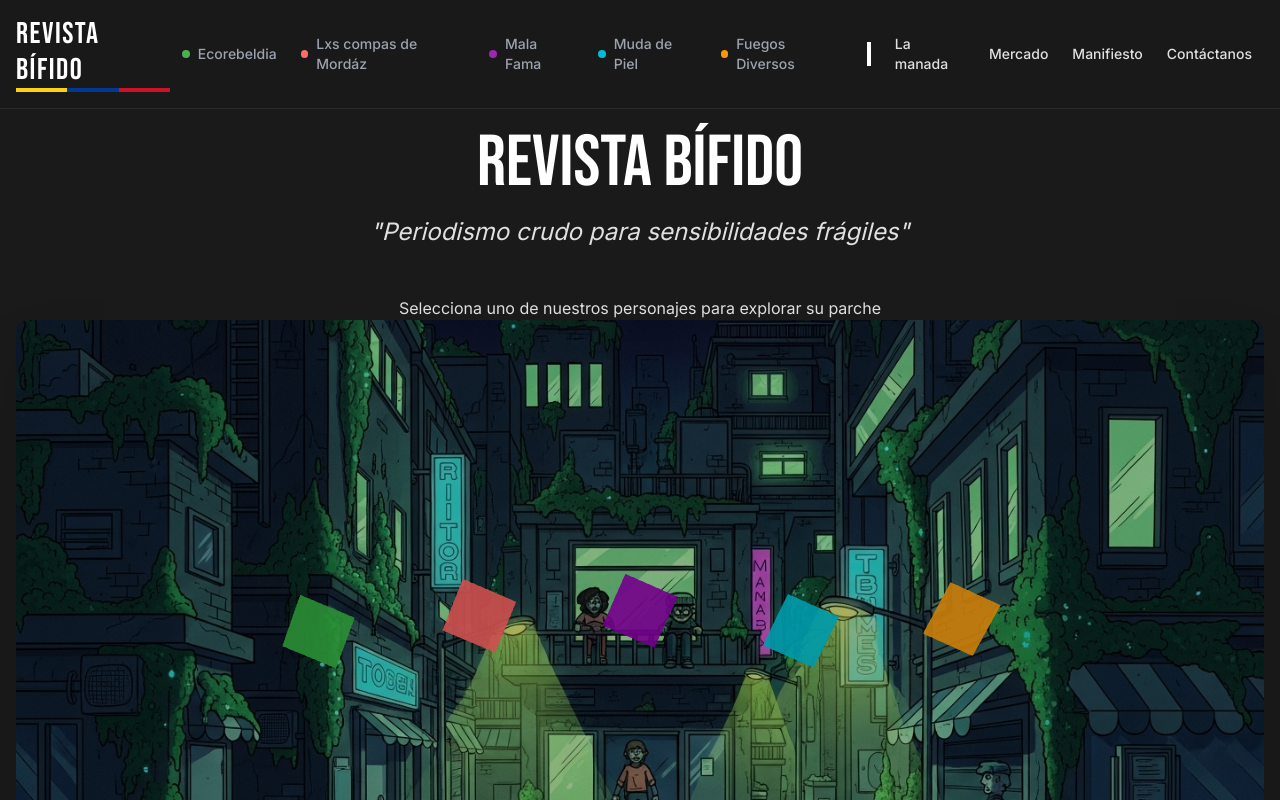
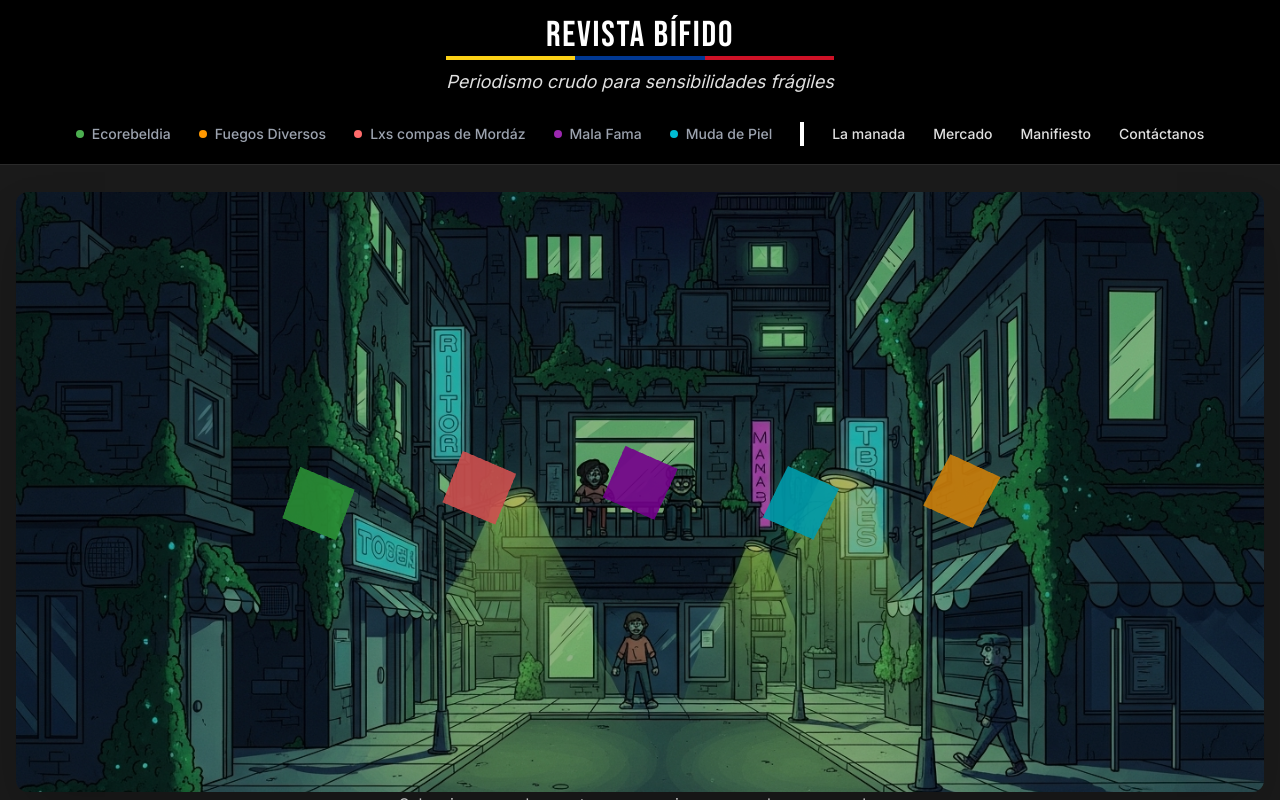
Before and after one commit to Zwartmit/Revista-Bifido, a Next.js app: page / in a window 1280 px wide. Shown: the top 800 px of the page. Built offline with nearby package versions, Linux system fonts and the light colour scheme.

Commit message:
v1.8 (ajuste provisional feedback)

```diff
--- a/app/contactanos/page.tsx
+++ b/app/contactanos/page.tsx
@@ -25,7 +25,7 @@ export default function ContactPage() {
   }, []);
 
   return (
-    <div className="min-h-screen py-12">
+    <div className="min-h-screen py-20 sm:py-20">
       <div className="container mx-auto px-4 max-w-4xl">
         <div ref={contentRef} className="flex flex-col items-center">
           {/* Header */}
--- a/app/lamanada/page.tsx
+++ b/app/lamanada/page.tsx
@@ -35,7 +35,7 @@ export default function LaManadaPage() {
   }, []);
 
   return (
-    <div className="min-h-screen py-12">
+    <div className="min-h-screen py-20 sm:py-20">
       {/* Header */}
       <div className="container mx-auto px-4 mb-12 text-center">
         <div className="inline-flex items-center justify-center w-16 h-16 bg-bifido-gray rounded-full mb-4">
--- a/app/layout.tsx
+++ b/app/layout.tsx
@@ -3,6 +3,8 @@ import { Inter, Bebas_Neue } from 'next/font/google';
 import './globals.css';
 import Header from '@/components/Header';
 import Footer from '@/components/Footer';
+import ScrollToTop from '@/components/ScrollToTop';
+import BackToHome from '@/components/BackToHome';
 
 const inter = Inter({
   subsets: ['latin'],
@@ -30,10 +32,12 @@ export default function RootLayout({
     <html lang="es" className={`${inter.variable} ${bebas.variable}`}>
       <body className="bg-bifido-black text-white font-sans antialiased">
         <Header />
-        <main className="min-h-screen pt-20">
+        <main className="min-h-screen pt-14 sm:pt-28">
           {children}
         </main>
         <Footer />
+        <ScrollToTop />
+        <BackToHome />
       </body>
     </html>
   );
--- a/app/manifiesto/page.tsx
+++ b/app/manifiesto/page.tsx
@@ -24,7 +24,7 @@ export default function ManifiestoPage() {
   }, []);
 
   return (
-    <div className="min-h-screen py-12">
+    <div className="min-h-screen py-20 sm:py-20">
       <div className="container mx-auto px-4 max-w-4xl">
         <div ref={contentRef}>
           {/* Header */}
--- a/app/mercado/page.tsx
+++ b/app/mercado/page.tsx
@@ -67,7 +67,7 @@ export default function MercadoPage() {
         : products;
 
     return (
-        <div className="min-h-screen py-12 bg-bifido-black">
+        <div className="min-h-screen py-20 sm:py-20 bg-bifido-black">
             <div className="container mx-auto px-4">
                 {/* Header */}
                 <div className="text-center mb-12">
--- a/app/page.tsx
+++ b/app/page.tsx
@@ -101,30 +101,24 @@ export default function Home() {
   return (
     <div className="min-h-screen">
       {/* Hero Section */}
-      <section ref={heroRef} className="container mx-auto px-4 py-12">
-        <div className="text-center mb-12">
-          <h1
-            ref={titleRef}
-            className="font-display text-5xl md:text-7xl mb-4 text-white"
-          >
-            REVISTA BÍFIDO
-          </h1>
+      <section ref={heroRef} className="container mx-auto px-4 py-16">
+        {/* <div className="text-center mb-12">
           <p
             ref={subtitleRef}
             className="text-xl md:text-2xl text-bifido-lightgray italic"
           >
             &quot;Periodismo crudo para sensibilidades frágiles&quot;
           </p>
-        </div>
+        </div> */}
 
         {/* Escena 3D Interactiva */}
-        <div className="mb-12">
+        <div className="mt-4 mb-12">
           <div className="text-center">
+          <InteractiveScene />
             <p className="text-bifido-lightgray">
               Selecciona uno de nuestros personajes para explorar su parche
             </p>
           </div>
-          <InteractiveScene />
         </div>
 
       </section>
--- /dev/null
+++ b/components/BackToHome.tsx
@@ -0,0 +1,26 @@
+'use client';
+
+import { usePathname } from 'next/navigation';
+import Link from 'next/link';
+import { Home } from 'lucide-react';
+
+export default function BackToHome() {
+    const pathname = usePathname();
+
+    // Only show button when not on home page
+    const isVisible = pathname !== '/';
+
+    return (
+        <>
+            {isVisible && (
+                <Link
+                    href="/"
+                    className="fixed bottom-8 left-8 z-50 p-4 bg-white text-bifido-black rounded-full shadow-lg hover:bg-gray-200 transition-all duration-300 transform hover:scale-110 group"
+                    aria-label="Volver al inicio"
+                >
+                    <Home size={24} className="group-hover:scale-110 transition-transform duration-200" />
+                </Link>
+            )}
+        </>
+    );
+}
--- a/components/Footer.tsx
+++ b/components/Footer.tsx
@@ -9,12 +9,12 @@ export default function Footer() {
         <div className="grid grid-cols-1 md:grid-cols-3 gap-8">
           {/* Brand Section */}
           <div className="text-center">
-            <h3 className="font-display text-6xl sm:text-7xl text-white">REVISTA BÍFIDO</h3>
+            <h3 className="font-display text-6xl text-white">REVISTA BÍFIDO</h3>
             <div className="h-1 w-full" style={{ background: 'linear-gradient(90deg, #FCD116 33.33%, #003893 33.33%, #003893 66.66%, #CE1126 66.66%)' }} />
-            <p className="text-bifido-lightgray text-sm sm:text-lg mt-2">
+            <p className="text-bifido-lightgray text-sm mt-2">
               Revista digital, cultural, alternativa e independiente
             </p>
-            <p className="text-bifido-lightgray text-sm sm:text-lg italic mt-4">
+            <p className="text-bifido-lightgray text-sm italic mt-4">
               &quot;Periodismo crudo para sensibilidades frágiles&quot;
             </p>
           </div>
--- a/components/Header.tsx
+++ b/components/Header.tsx
@@ -5,28 +5,69 @@ import { usePathname } from 'next/navigation';
 import { useState } from 'react';
 import { Menu, X } from 'lucide-react';
 import { mascots } from '@/lib/mascots';
+import { useRef } from 'react';
 
 export default function Header() {
   const [isMenuOpen, setIsMenuOpen] = useState(false);
+  const subtitleRef = useRef<HTMLParagraphElement>(null);
+  const pathname = usePathname();
+
+  // Find active mascot based on pathname
+  const activeMascot = mascots.find(m => pathname === `/${m.slug}`);
+  const headerBgColor = activeMascot ? activeMascot.color.primary : '#000000';
 
   return (
-    <header className="fixed top-0 left-0 right-0 z-50 bg-bifido-black/95 backdrop-blur-sm border-b border-bifido-gray">
+    <header
+      className="fixed top-0 left-0 right-0 z-50 backdrop-blur-sm border-b border-bifido-gray transition-colors duration-500"
+      style={{ backgroundColor: headerBgColor }}
+    >
       <nav className="container mx-auto px-4 py-4">
-        <div className="flex items-center justify-between">
-          {/* Logo */}
+        {/* Mobile Layout - Logo and Menu Button side by side */}
+        <div className="flex md:hidden items-center justify-between mb-4">
           <Link href="/" className="flex items-center">
             <div className="flex flex-col">
               <h1 className="font-display text-3xl text-white tracking-wider">
                 REVISTA BÍFIDO
               </h1>
               <div className="h-1 w-full" style={{ background: 'linear-gradient(90deg, #FCD116 33.33%, #003893 33.33%, #003893 66.66%, #CE1126 66.66%)' }} />
+              <p className="text-sm text-bifido-lightgray italic mt-1">
+                Periodismo crudo para sensibilidades frágiles
+              </p>
             </div>
           </Link>
 
+          <button
+            onClick={() => setIsMenuOpen(!isMenuOpen)}
+            className="text-white p-2"
+            aria-label="Toggle menu"
+          >
+            {isMenuOpen ? <X size={24} /> : <Menu size={24} />}
+          </button>
+        </div>
+
+        {/* Desktop Layout - Logo centered on top */}
+        <div className="hidden md:flex justify-center mb-6">
+          <Link href="/" className="flex items-center">
+            <div className="flex flex-col items-center text-center">
+              <h1 className="font-display text-4xl text-white tracking-wider">
+                REVISTA BÍFIDO
+              </h1>
+              <div className="h-1 w-full" style={{ background: 'linear-gradient(90deg, #FCD116 33.33%, #003893 33.33%, #003893 66.66%, #CE1126 66.66%)' }} />
+              <p
+                ref={subtitleRef}
+                className="text-lg text-bifido-lightgray italic mt-2"
+              >
+                Periodismo crudo para sensibilidades frágiles
+              </p>
+            </div>
+          </Link>
+        </div>
+
         {/* Desktop Navigation */}
-          <div className="hidden md:flex items-center">
+        <div className="hidden md:flex items-center justify-center">
+          <div className="flex items-center gap-1">
             {/* Secciones */}
-            {mascots.map((mascot) => (
+            {[...mascots].sort((a, b) => a.section.localeCompare(b.section)).map((mascot) => (
               <MascotNavLink key={mascot.id} mascot={mascot} />
             ))}
             <div className="h-6 w-1 bg-white mx-3" />
@@ -36,69 +77,61 @@ export default function Header() {
             <StaticNavLink href="/manifiesto" label="Manifiesto" />
             <StaticNavLink href="/contactanos" label="Contáctanos" />
           </div>
-
-          {/* Mobile Menu Button */}
-          <button
-            onClick={() => setIsMenuOpen(!isMenuOpen)}
-            className="md:hidden text-white p-2"
-            aria-label="Toggle menu"
-          >
-            {isMenuOpen ? <X size={24} /> : <Menu size={24} />}
-          </button>
         </div>
 
         {/* Mobile Navigation */}
         {isMenuOpen && (
           <div className="md:hidden mt-4 pb-4 space-y-3">
             {/* Secciones en móvil */}
-            <div className="border-b border-bifido-gray pb-3 mb-3">
-              <p className="text-xs font-semibold text-gray-500 uppercase tracking-wider mb-2 px-2">
-                Secciones
-              </p>
-              {mascots.map((mascot) => (
+            <div className="border-b border-white/20 pb-3 mb-3">
+              {[...mascots].sort((a, b) => a.section.localeCompare(b.section)).map((mascot) => {
+                const isActiveMobile = pathname === `/${mascot.slug}`;
+                return (
                   <Link
                     key={mascot.id}
                     href={`/${mascot.slug}`}
-                  className="block text-sm font-medium text-bifido-lightgray hover:text-white transition-colors py-2 px-2 hover:bg-bifido-gray rounded"
+                    className={`block text-sm font-medium transition-colors py-2 px-2 rounded ${isActiveMobile
+                      ? 'bg-white/90 text-black font-bold'
+                      : activeMascot
+                        ? 'text-white hover:bg-white/10'
+                        : 'text-bifido-lightgray hover:text-white hover:bg-bifido-gray'
+                      }`}
                     onClick={() => setIsMenuOpen(false)}
                     style={{
-                    borderLeft: `3px solid ${mascot.color.primary}`,
+                      borderLeft: isActiveMobile ? '3px solid #000000' : `3px solid ${mascot.color.primary}`,
                       paddingLeft: '12px'
                     }}
                   >
                     {mascot.section}
                   </Link>
-              ))}
+                );
+              })}
             </div>
 
-            <Link
+            <StaticNavLink
               href="/lamanada"
-              className="block text-sm font-medium text-bifido-lightgray hover:text-white transition-colors py-2 px-2"
+              label="La manada"
               onClick={() => setIsMenuOpen(false)}
-            >
-              La manada
-            </Link>
-            <Link
+              className="block py-2 px-2"
+            />
+            <StaticNavLink
               href="/mercado"
-              className="block text-sm font-medium text-bifido-lightgray hover:text-white transition-colors py-2 px-2"
+              label="Mercado"
               onClick={() => setIsMenuOpen(false)}
-            >
-              Mercado
-            </Link>
-            <Link
+              className="block py-2 px-2"
+            />
+            <StaticNavLink
               href="/manifiesto"
-              className="block text-sm font-medium text-bifido-lightgray hover:text-white transition-colors py-2 px-2"
+              label="Manifiesto"
               onClick={() => setIsMenuOpen(false)}
-            >
-              Manifiesto
-            </Link>
-            <Link
+              className="block py-2 px-2"
+            />
+            <StaticNavLink
               href="/contactanos"
-              className="block text-sm font-medium text-bifido-lightgray hover:text-white transition-colors py-2 px-2"
+              label="Contáctanos"
               onClick={() => setIsMenuOpen(false)}
-            >
-              Contáctanos
-            </Link>
+              className="block py-2 px-2"
+            />
           </div>
         )}
       </nav>
@@ -111,13 +144,26 @@ function MascotNavLink({ mascot }: { mascot: typeof mascots[0] }) {
   const pathname = usePathname();
   const isActive = pathname === `/${mascot.slug}`;
 
+  // Check if we're on any section page
+  const isOnSectionPage = mascots.some(m => pathname === `/${m.slug}`);
+
+  // Determine text color based on state and context
+  let textColor;
+  if (isActive) {
+    textColor = '#000000'; // Black for active link on colored background
+  } else if (isHovered) {
+    textColor = isOnSectionPage ? '#FFFFFF' : mascot.color.primary;
+  } else {
+    textColor = isOnSectionPage ? '#E5E7EB' : '#9CA3AF'; // Light gray on section pages, normal gray otherwise
+  }
+
   return (
     <Link
       href={`/${mascot.slug}`}
-      className={`text-sm font-medium transition-all duration-200 flex items-center gap-2 px-3 py-1 rounded-full ${isActive ? 'bg-white/10' : ''
+      className={`text-sm font-medium transition-all duration-200 flex items-center gap-2 px-3 py-1 rounded-full ${isActive ? 'bg-white/90' : ''
         }`}
       style={{
-        color: isHovered || isActive ? mascot.color.primary : '#9CA3AF',
+        color: textColor,
       }}
       onMouseEnter={() => setIsHovered(true)}
       onMouseLeave={() => setIsHovered(false)}
@@ -125,7 +171,7 @@ function MascotNavLink({ mascot }: { mascot: typeof mascots[0] }) {
       <span
         className="w-2 h-2 rounded-full transition-transform duration-200"
         style={{
-          backgroundColor: mascot.color.primary,
+          backgroundColor: isActive ? '#000000' : mascot.color.primary,
           transform: isHovered || isActive ? 'scale(1.5)' : 'scale(1)'
         }}
       />
@@ -138,12 +184,15 @@ function StaticNavLink({ href, label, onClick, className }: { href: string; labe
   const pathname = usePathname();
   const isActive = pathname === href;
 
+  // Check if we're on any section page
+  const isOnSectionPage = mascots.some(m => pathname === `/${m.slug}`);
+
   return (
     <Link
       href={href}
       className={`${className || ''} text-sm font-medium transition-all duration-200 ${isActive
-          ? 'bg-white/10 text-white'
-          : 'text-bifido-lightgray hover:text-white'
+        ? 'bg-white/90 text-black'
+        : isOnSectionPage ? 'text-gray-200 hover:text-white' : 'text-bifido-lightgray hover:text-white'
         } ${className?.includes('px-') || className?.includes('py-') ? '' : 'px-3 py-1 rounded-full'}`}
       onClick={onClick}
     >
--- /dev/null
+++ b/components/ScrollToTop.tsx
@@ -0,0 +1,46 @@
+'use client';
+
+import { useState, useEffect } from 'react';
+import { ArrowUp } from 'lucide-react';
+
+export default function ScrollToTop() {
+    const [isVisible, setIsVisible] = useState(false);
+
+    // Show button when page is scrolled down
+    useEffect(() => {
+        const toggleVisibility = () => {
+            if (window.scrollY > 300) {
+                setIsVisible(true);
+            } else {
+                setIsVisible(false);
+            }
+        };
+
+        window.addEventListener('scroll', toggleVisibility);
+
+        return () => {
+            window.removeEventListener('scroll', toggleVisibility);
+        };
+    }, []);
+
+    const scrollToTop = () => {
+        window.scrollTo({
+            top: 0,
+            behavior: 'smooth',
+        });
+    };
+
+    return (
+        <>
+            {isVisible && (
+                <button
+                    onClick={scrollToTop}
+                    className="fixed bottom-8 right-8 z-50 p-4 bg-white text-bifido-black rounded-full shadow-lg hover:bg-gray-200 transition-all duration-300 transform hover:scale-110 group"
+                    aria-label="Volver arriba"
+                >
+                    <ArrowUp size={24} className="group-hover:-translate-y-1 transition-transform duration-200" />
+                </button>
+            )}
+        </>
+    );
+}
```
Lines whose indentation alone changed are shown as unchanged.
